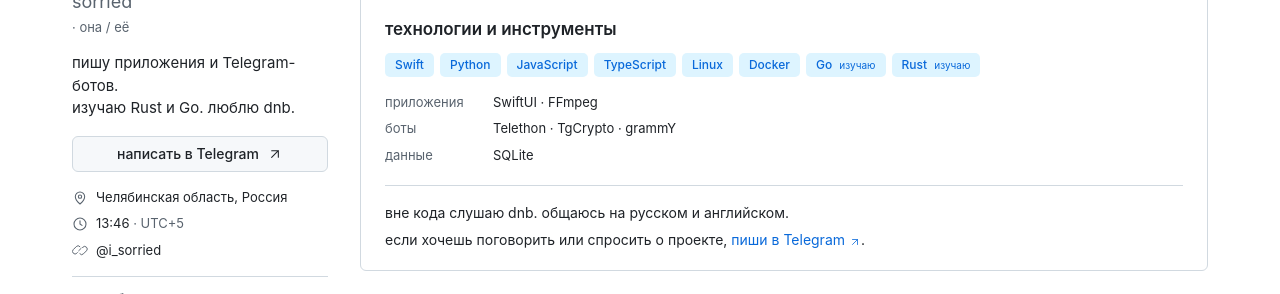
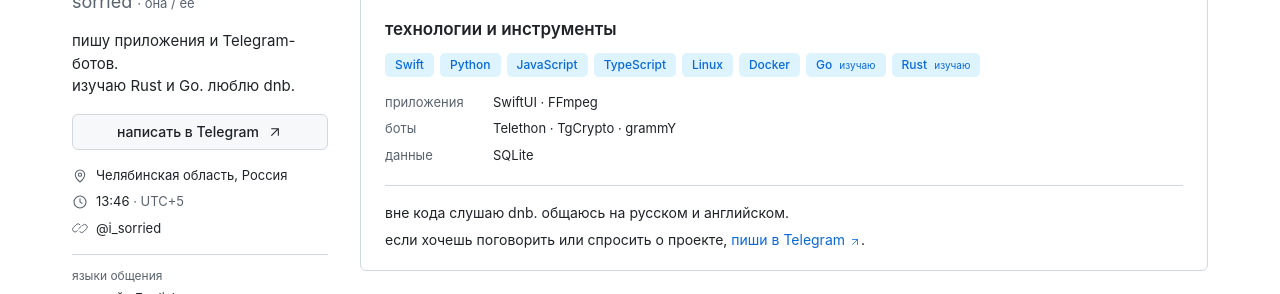
Before and after one commit to sorried/sorried.xyz, a website: page index.html in a window 1280 px wide. Shown: the part 410-704 px from the top of the page. Drawn offline with Linux system fonts and the light colour scheme.

Commit message:
fix: align profile details and favicon with new design

```diff
--- a/styles.css
+++ b/styles.css
@@ -132,7 +132,6 @@ strong { font-weight: 600; }
   .profile-heading { display: block; }
   .avatar { width: 100%; height: auto; aspect-ratio: 1; margin-bottom: 16px; }
   .username { margin-top: 4px; }
-  .username span { display: block; margin-top: 4px; }
   .profile-nav { margin-top: -8px; }
   .markdown { padding: 20px 24px; }
   .file-heading { padding: 16px 24px 0; }
```
Also changed, not shown: assets/favicon.svg.
